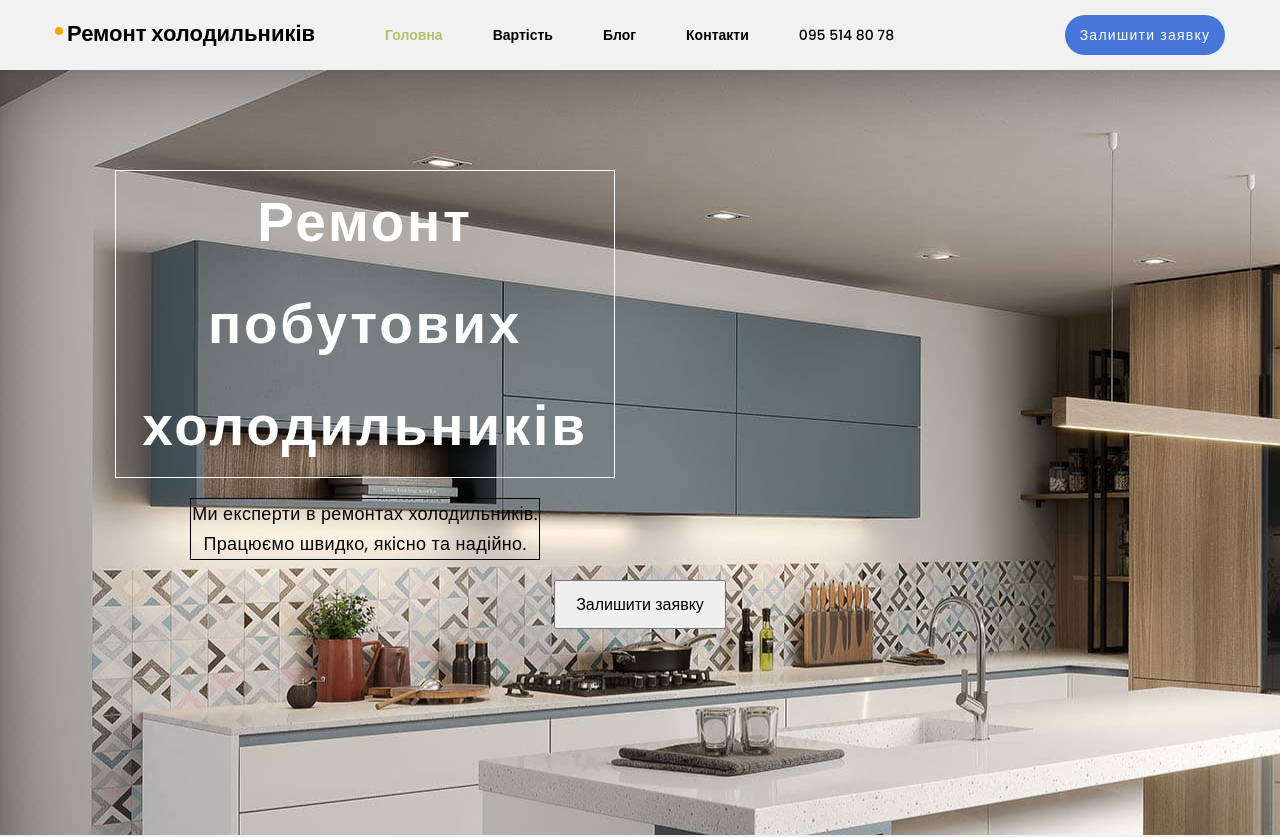
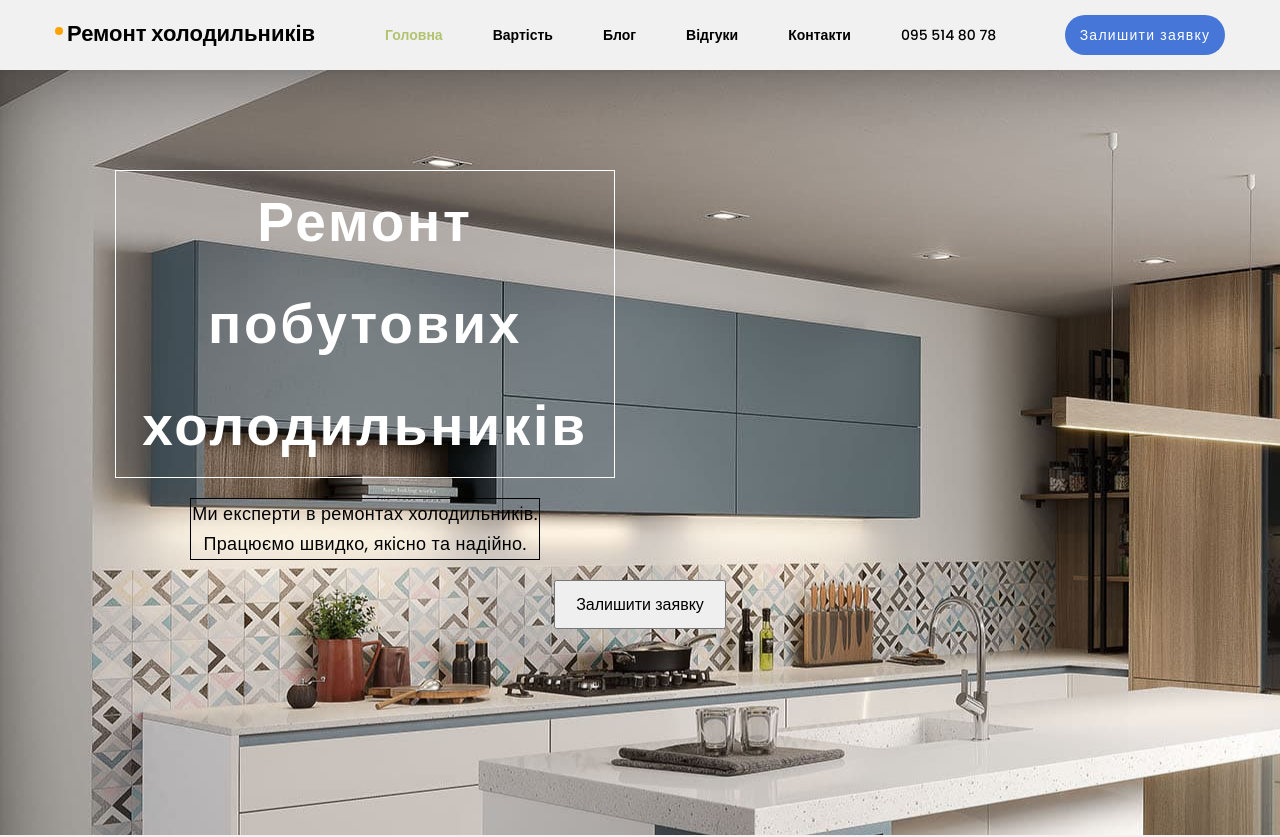
Before and after one commit to VadimBrikulya/fridge_landing, a plain HTML site: page index.html in a window 1280 px wide. Shown: the top 837 px of the page. Drawn offline with Linux system fonts and the light colour scheme.

Commit message:
Update index.html

```diff
--- a/index.html
+++ b/index.html
@@ -31,6 +31,11 @@
                         <li class="navigation__list-item">
                             <a href="#" class="navigation-list-link">
                                 Блог
+                            </a>
+                        </li>
+                        <li class="navigation__list-item">
+                            <a href="#" class="navigation-list-link">
+                                Відгуки
                             </a>
                         </li>
                         <li class="navigation__list-item">
```
